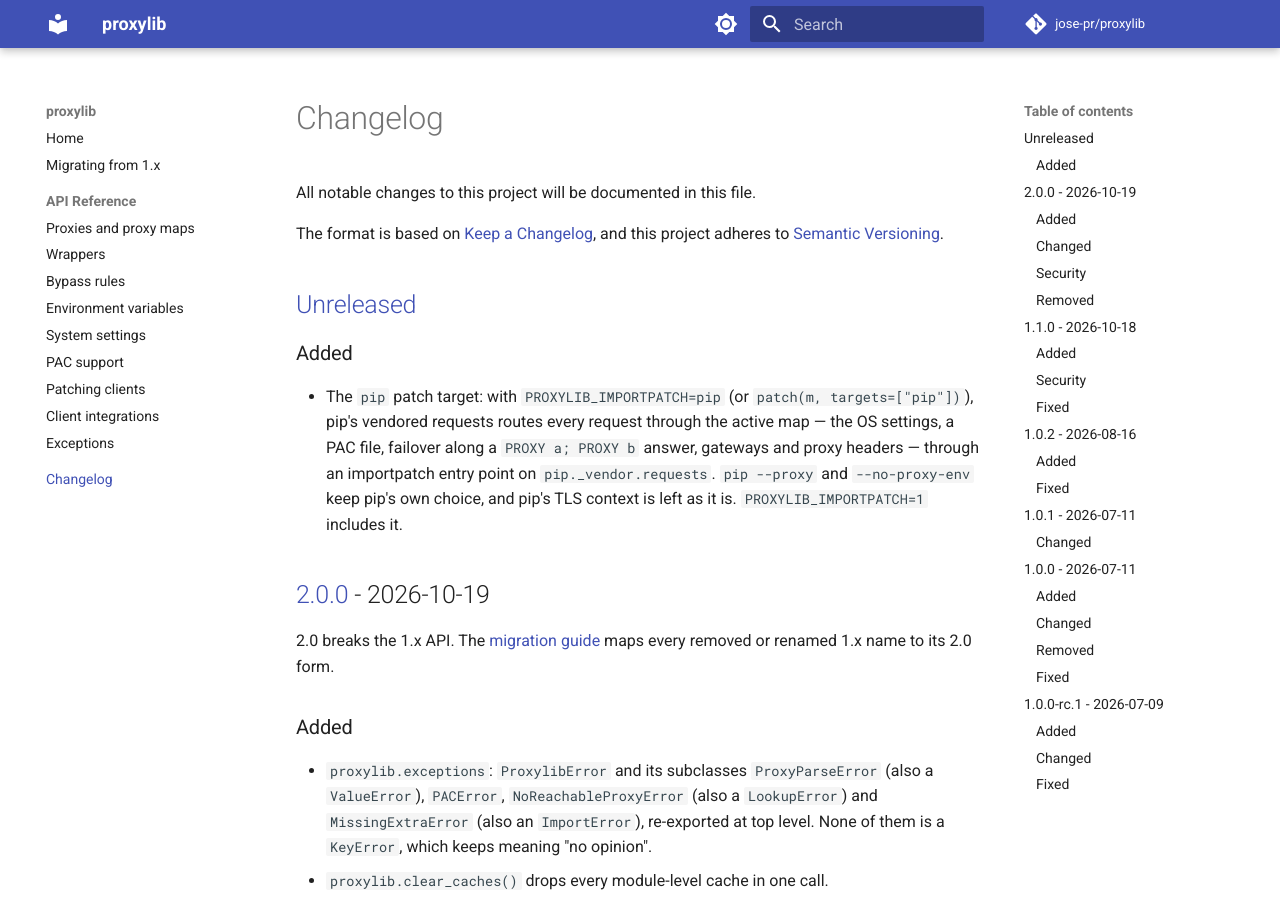
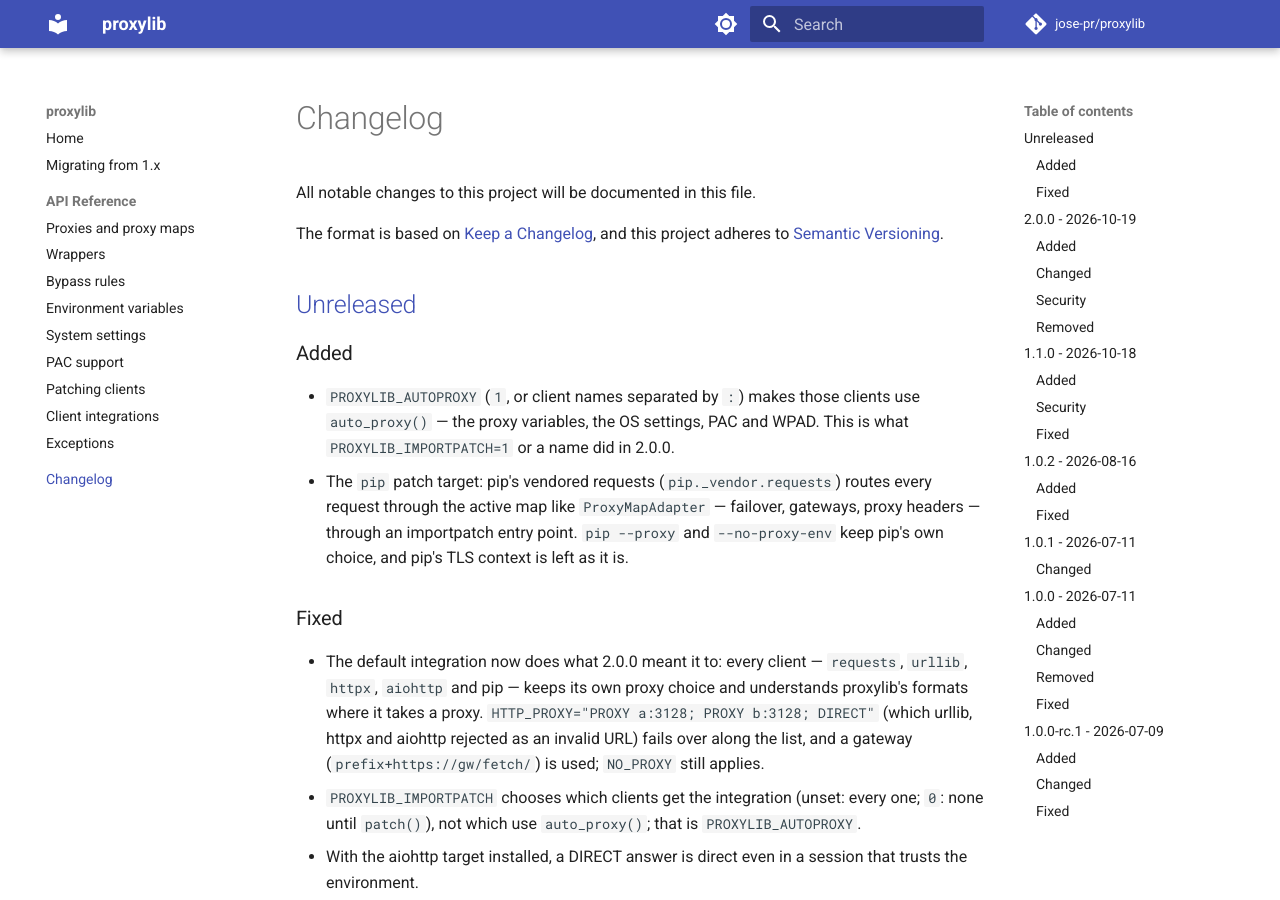
Before and after one commit to jose-pr/proxylib, an MkDocs documentation site: the page built from docs/changelog.md, in a window 1280 px wide and 900 px high. Built offline with MkDocs 1.6.1 and Material for MkDocs 9.7.7, drawn with Linux system fonts in a browser that asks for light colours; comment, search, counter and statistics services are not loaded.

Commit message:
docs: default integration reads proxylib formats; PROXYLIB_AUTOPROXY

```diff
--- a/CHANGELOG.md
+++ b/CHANGELOG.md
@@ -9,12 +9,25 @@ and this project adheres to [Semantic Versioning](https://semver.org/).
 
 ### Added
 
-- The `pip` patch target: with `PROXYLIB_IMPORTPATCH=pip` (or `patch(m, targets=["pip"])`),
-  pip's vendored requests routes every request through the active map — the OS settings,
-  a PAC file, failover along a `PROXY a; PROXY b` answer, gateways and proxy headers —
-  through an importpatch entry point on `pip._vendor.requests`. `pip --proxy` and
-  `--no-proxy-env` keep pip's own choice, and pip's TLS context is left as it is.
-  `PROXYLIB_IMPORTPATCH=1` includes it.
+- `PROXYLIB_AUTOPROXY` (`1`, or client names separated by `:`) makes those clients use
+  `auto_proxy()` — the proxy variables, the OS settings, PAC and WPAD. This is what
+  `PROXYLIB_IMPORTPATCH=1` or a name did in 2.0.0.
+- The `pip` patch target: pip's vendored requests (`pip._vendor.requests`) routes every
+  request through the active map like `ProxyMapAdapter` — failover, gateways, proxy
+  headers — through an importpatch entry point. `pip --proxy` and `--no-proxy-env` keep
+  pip's own choice, and pip's TLS context is left as it is.
+
+### Fixed
+
+- The default integration now does what 2.0.0 meant it to: every client — `requests`,
+  `urllib`, `httpx`, `aiohttp` and pip — keeps its own proxy choice and understands
+  proxylib's formats where it takes a proxy. `HTTP_PROXY="PROXY a:3128; PROXY b:3128;
+  DIRECT"` (which urllib, httpx and aiohttp rejected as an invalid URL) fails over along
+  the list, and a gateway (`prefix+https://gw/fetch/`) is used; `NO_PROXY` still applies.
+- `PROXYLIB_IMPORTPATCH` chooses which clients get the integration (unset: every one;
+  `0`: none until `patch()`), not which use `auto_proxy()`; that is `PROXYLIB_AUTOPROXY`.
+- With the aiohttp target installed, a DIRECT answer is direct even in a session that
+  trusts the environment.
 
 ## [2.0.0] - 2026-10-19
 
```
Also changed, not shown: README.md (+11 -8 lines), docs/migration-2.0.md (+8 -6 lines), src/proxylib/AGENTS.md (+35 -21 lines), 1 other file.
